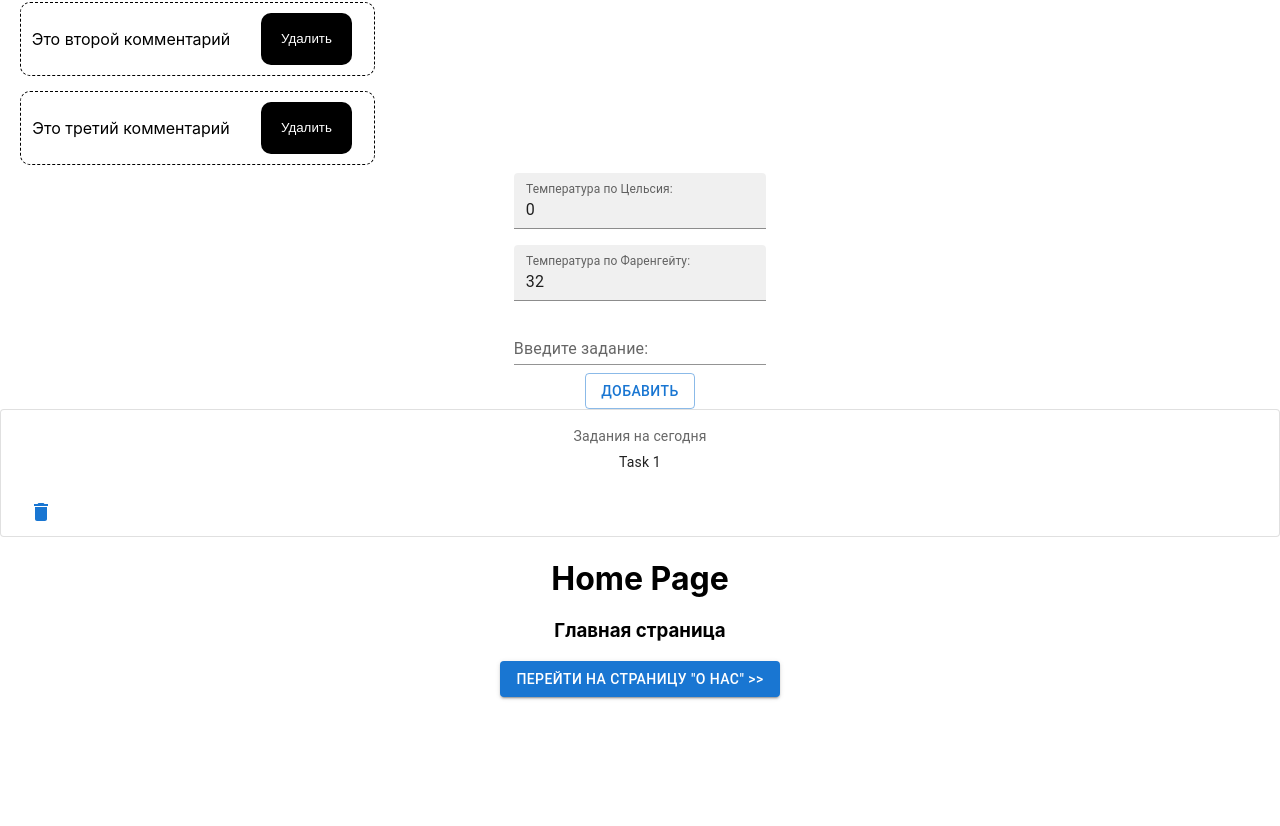
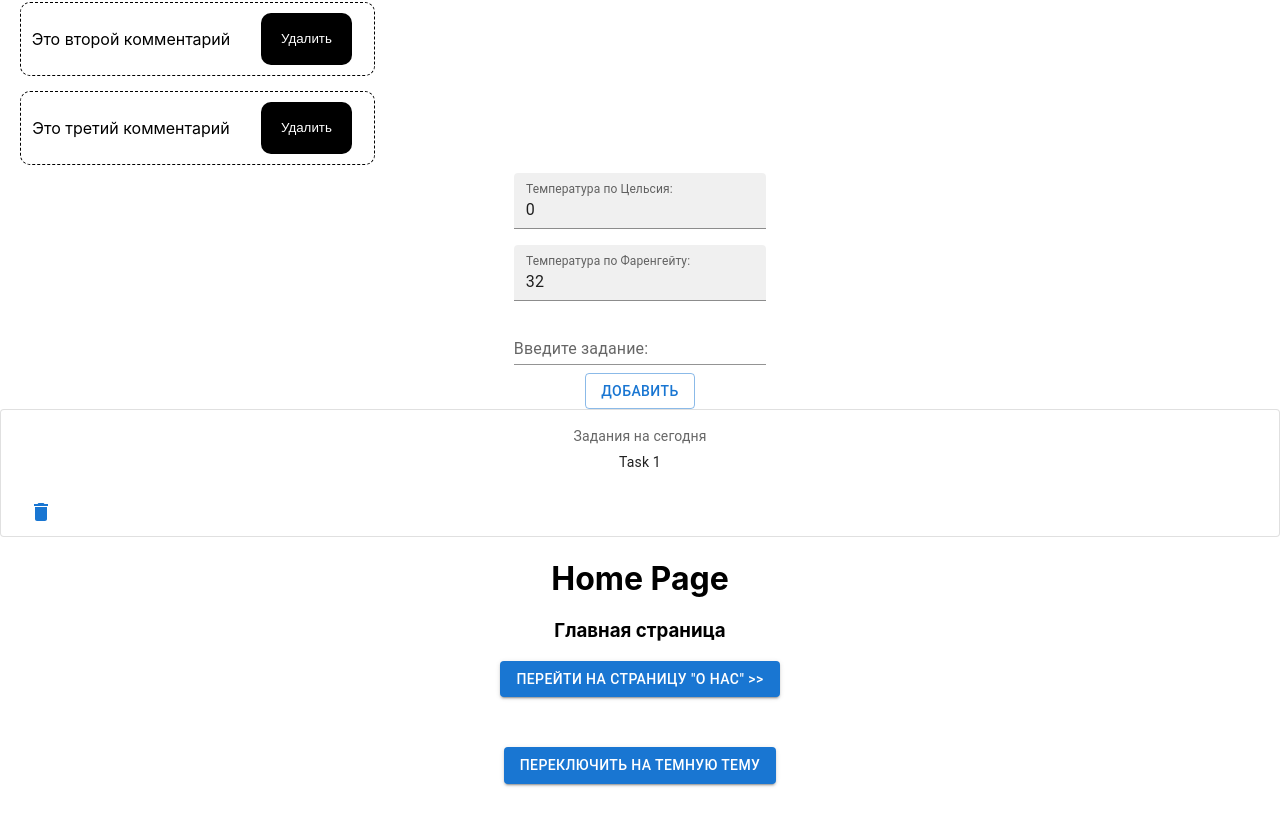
Before and after one commit to Dmitri-web-lab/Course-React-js, a React (Create React App) app: page / in a window 1280 px wide. Shown: the part 190-1016 px from the top of the page. Before the commit the page ends 937 px from the top, so only its background shows below. Built offline with nearby package versions, Linux system fonts and the light colour scheme.

Commit message:
5 lesson. Add components HomeStore and HomeSwitchTheme

```diff
--- a/css/App.css
+++ b/css/App.css
@@ -35,4 +35,17 @@
 .Comment__ButtonDelete:hover {
   opacity: 0.6;
   cursor: pointer;
+}
+
+.routeContainer {
+  padding-bottom: 50px;
+}
+
+.marginElement {
+  padding-bottom: 50px;
+}
+
+.noStyledLink {
+  text-decoration: none;
+  color: #fff;
 }/*# sourceMappingURL=App.css.map */
--- a/package.json
+++ b/package.json
@@ -7,9 +7,11 @@
     "@emotion/styled": "^11.14.0",
     "@mui/icons-material": "^6.3.0",
     "@mui/material": "^6.3.0",
+    "@reduxjs/toolkit": "^2.5.0",
     "cra-template": "1.2.0",
     "react": "^19.0.0",
     "react-dom": "^19.0.0",
+    "react-redux": "^9.2.0",
     "react-router-dom": "^7.1.1",
     "react-scripts": "5.0.1",
     "sass": "^1.83.0"
--- a/src/App.jsx
+++ b/src/App.jsx
@@ -1,12 +1,15 @@
 import './App.scss';
 import React from 'react';
-import { BrowserRouter as Router, Routes, Route} from 'react-router-dom';
+import { BrowserRouter as Router, Routes, Route } from 'react-router-dom';
 import CommentsList from './components/CommentsList';
 import Message from './components/Message';
 import TemperatureConverter from './components/TemperatureConverter';
 import TodoList from './components/TodoList';
 import HomePage from './components/HomePage';
 import AboutPage from './components/AboutPage';
+import { Provider } from 'react-redux';
+import HomeSwitchTheme from './components/HomeSwitchTheme';
+import HomeStore from './components/HomeStore';
 
 function App() {
 	return (
@@ -24,6 +27,9 @@ function App() {
 					</Routes>
 				</div>
 			</Router>
+			<Provider store={HomeStore}>
+				<HomeSwitchTheme />
+			</Provider>
 		</div>
 	);
 }
--- a/src/App.scss
+++ b/src/App.scss
@@ -38,6 +38,9 @@ gap: 15px;
 .routeContainer {
 	padding-bottom: 50px;
 }
+.marginElement {
+	padding-bottom: 50px;
+}
 .noStyledLink {
 	text-decoration: none;
 	color: #fff;
--- /dev/null
+++ b/src/components/HomeStore.jsx
@@ -0,0 +1,20 @@
+import { configureStore } from '@reduxjs/toolkit';
+
+// reducer
+const reducer = (state = 'white', action) => {
+    switch (action.type) {
+        case 'DARK':
+            return 'black';
+        case 'LIGHT':
+            return 'white';
+        default:
+            return state;
+    };
+};
+
+// Создание хранилища (store)
+const HomeStore = configureStore({
+    reducer: reducer,
+});
+
+export default HomeStore;
--- /dev/null
+++ b/src/components/HomeSwitchTheme.jsx
@@ -0,0 +1,26 @@
+import React from 'react';
+import Button from '@mui/material/Button';
+import { useSelector, useDispatch } from 'react-redux';
+
+const HomeSwitchTheme = () => {
+    const theme = useSelector(state => state);
+    const dispatch = useDispatch();
+
+    const switches = () => {
+        if  (theme === "white") {
+            dispatch({ type: 'DARK' });
+        } else {
+            dispatch({ type: 'LIGHT' });
+        }
+    };
+    document.querySelector('body').style.background = `${theme}`;
+
+    return (
+        <div className="marginElement">
+            <Button variant="contained" onClick={switches}>Переключить на {theme === 'white' ? 'темную' : 'светлую'} тему</Button>
+            {/*  */}
+        </div>
+    );
+};
+
+export default HomeSwitchTheme;
```
Also changed, not shown: 2 other files (tests, documents, lock files or other folders).
